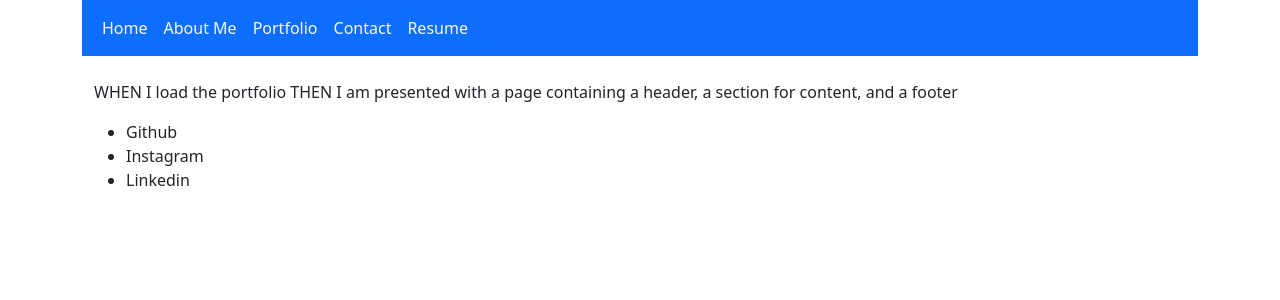
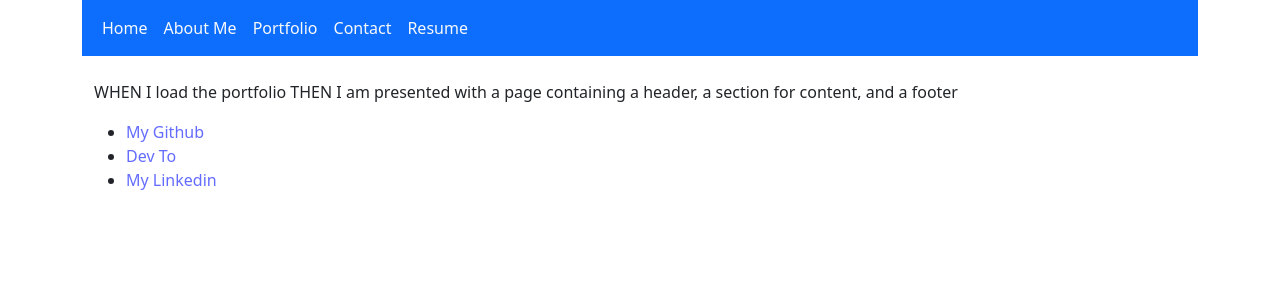
Before and after one commit to drawlin22/React-Portfolio-drawlin22, a React (Vite) app: page / in a window 1280 px wide. Shown: the top 300 px of the page. Built offline with nearby package versions, Linux system fonts and the light colour scheme.

Commit message:
footer element installed

```diff
--- a/App.jsx
+++ b/App.jsx
@@ -1,14 +1,14 @@
 import React from 'react';
 import {Outlet} from 'react-router-dom';
 import Nav from './src/components/Nav';
-// import Footer from './src/components/Footer';
+import {Footer} from './src/components/Footer';
 
 function App() {
   return (
     <div className="container">
       <Nav />
       <Outlet />
-      {/* <Foot /> */}
+      <Footer />
     </div>
 
   );
--- /dev/null
+++ b/src/components/Footer.jsx
@@ -0,0 +1,15 @@
+import React from 'react';
+
+export function Footer() {
+   return (
+       <div>
+           <div className="container">
+               <ul>
+                  <li className="footer"><a href="https://github.com/drawlin22">My Github</a></li>
+                  <li className="footer"><a href="https://dev.to/drawlin22">Dev To</a></li>
+                  <li className="footer"><a href="https://www.linkedin.com/in/donnie-rawlings-7b33941a7">My Linkedin</a></li>
+               </ul>
+           </div>
+       </div>
+   );
+}
--- a/src/pages/HomePage.jsx
+++ b/src/pages/HomePage.jsx
@@ -14,13 +14,6 @@ WHEN I load the portfolio
 THEN I am presented with a page containing a header, a section for content, and a footer
 </p>
 
-<footer>
-<ul>
-            <li class="footer"><a href="https://github.com/drawlin22"/> Github<a/></li>
-            <li class="footer"><a href="https://www.instagram.com/"/>Instagram<a/></li>
-            <li class="footer"><a href="https://www.linkedin.com/in/donnie-rawlings-7b33941a7"/>Linkedin<a/></li>
-        </ul>
-</footer>
     </div>
   );
 }
```
Also changed, not shown: src/components/UI/footer.jsx (deleted, +0 -7 lines), src/components/foot.jsx (deleted, +0 -16 lines).
